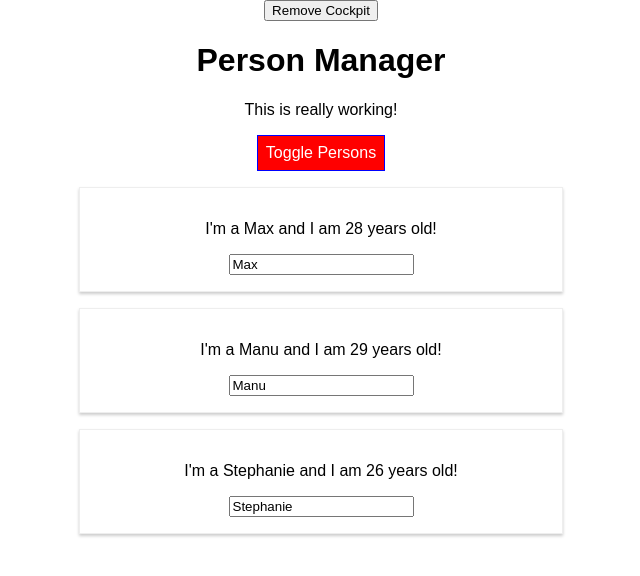
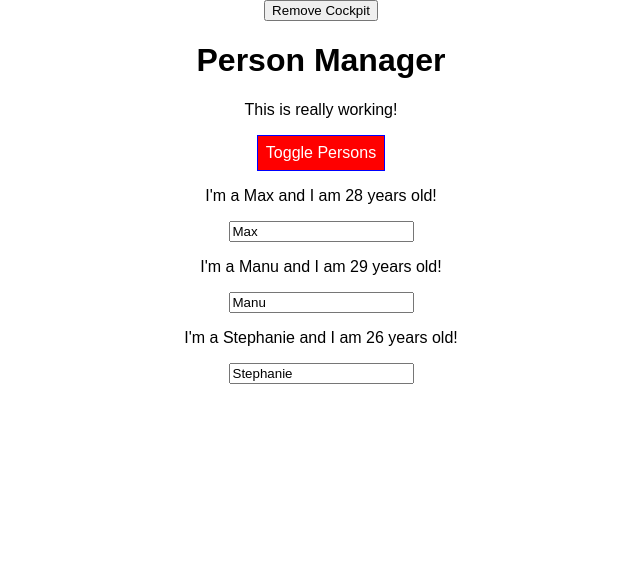
Before and after one commit to potrebichka/react-complete-guide, a React (Create React App) app: page / in a window 1280 px wide. Both pictures are taken after a click on the button "Toggle Persons". Shown: the top 576 px of the page, without its empty margins (319-959 px from the left). Built offline with nearby package versions, Linux system fonts and the light colour scheme.

Commit message:
Add higher order component

```diff
--- a/src/components/Cockpit/Cockpit.js
+++ b/src/components/Cockpit/Cockpit.js
@@ -6,7 +6,7 @@ const Cockpit = (props) => {
   useEffect(() => {
     console.log('[Cockpit] useEffect');
     const timer = setTimeout(() => {
-      alert("Saved data to cloud!");
+      //alert("Saved data to cloud!");
     }, 1000);
     return () => {
       clearTimeout(timer);
--- a/src/components/Persons/Person/Person.js
+++ b/src/components/Persons/Person/Person.js
@@ -1,16 +1,17 @@
 import React, {Component} from 'react';
+import Aux from '../../../hoc/Auxiliary';
 import styles from './Person.module.css';
 
 class Person extends Component {
     render() {
         console.log('[Person] rendering');
-    return (
-        <div className={styles.Person}>
-            <p onClick={this.props.click}>I'm a {this.props.name} and I am {this.props.age} years old!</p>
-            <p>{this.props.children}</p>
-            <input type="text" onChange={this.props.changed} defaultValue={this.props.name}/>
-        </div>
-    );
+        return (
+            <Aux>
+                <p onClick={this.props.click}>I'm a {this.props.name} and I am {this.props.age} years old!</p>
+                <p>{this.props.children}</p>
+                <input type="text" onChange={this.props.changed} defaultValue={this.props.name}/>
+            </Aux>
+        );
     }
 }
 
--- /dev/null
+++ b/src/hoc/Auxiliary.js
@@ -0,0 +1,5 @@
+import React from 'react';
+
+const aux = (props) => props.children;
+
+export default aux;
```
